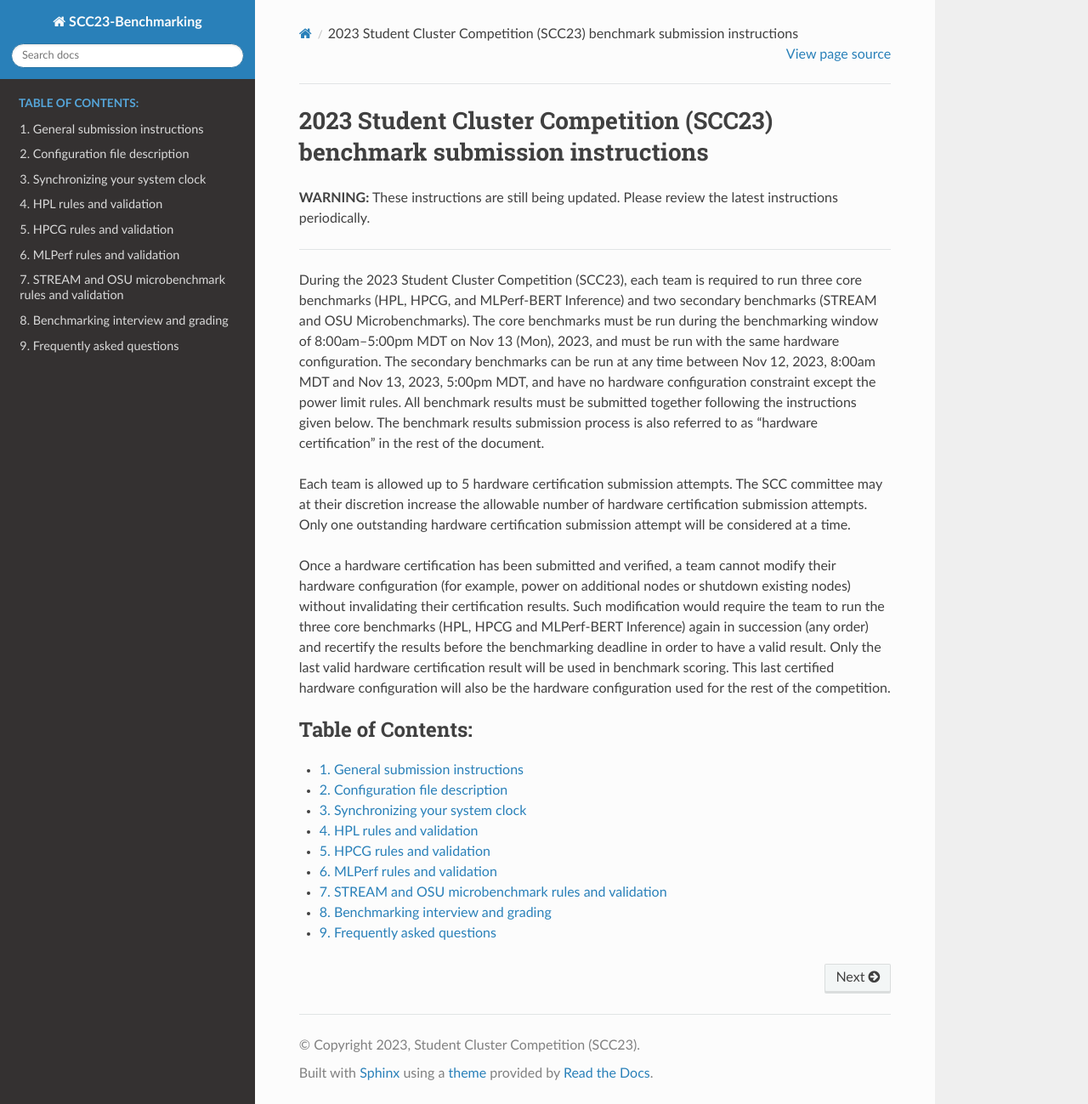
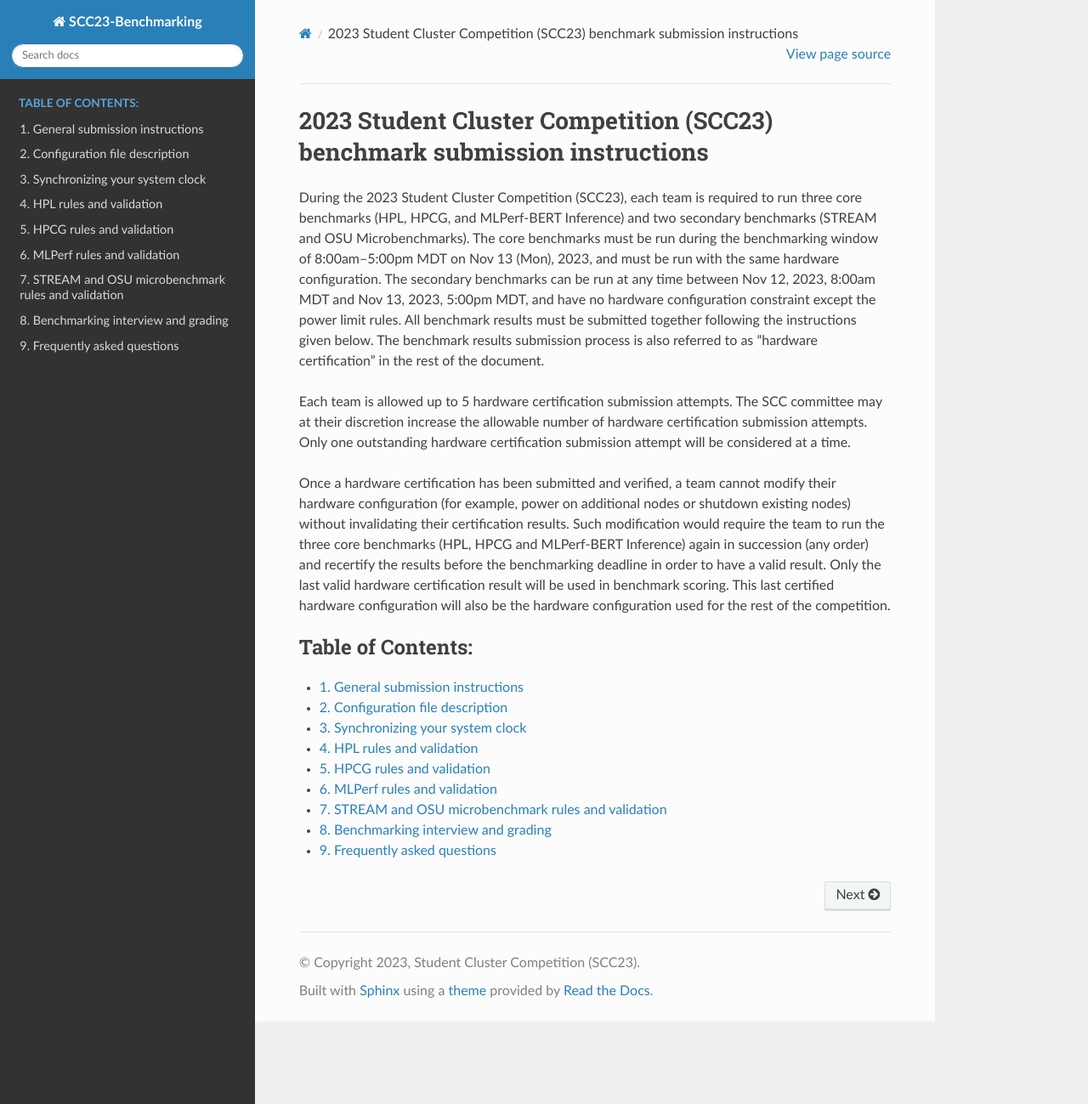
Before and after one commit to amaji/scc23-benchmarking, a Sphinx documentation site: the page built from source/index.rst, in a window 1280 px wide and 1299 px high. Shown: the whole window at 85% size. Built offline with Sphinx 7.4.7 and the Read the Docs theme 2.0.0, drawn with Linux system fonts in a browser that asks for light colours.

Commit message:
Remove temporary warning.

```diff
--- a/source/index.rst
+++ b/source/index.rst
@@ -5,10 +5,6 @@
 
 2023 Student Cluster Competition (SCC23) benchmark submission instructions
 ==========================================================================
-
-**WARNING:** These instructions are still being updated. Please review the latest instructions periodically.
-
------
 
 During the 2023 Student Cluster Competition (SCC23), each team is required to run three core benchmarks (HPL, HPCG, and MLPerf-BERT Inference) and two secondary benchmarks (STREAM and OSU Microbenchmarks). The core benchmarks must be run during the benchmarking window of 8:00am--5:00pm MDT on Nov 13 (Mon), 2023, and must be run with the same hardware configuration. The secondary benchmarks can be run at any time between Nov 12, 2023, 8:00am MDT and Nov 13, 2023, 5:00pm MDT, and have no hardware configuration constraint except the power limit rules. All benchmark results must be submitted together following the instructions given below. The benchmark results submission process is also referred to as "hardware certification" in the rest of the document.
 
```
